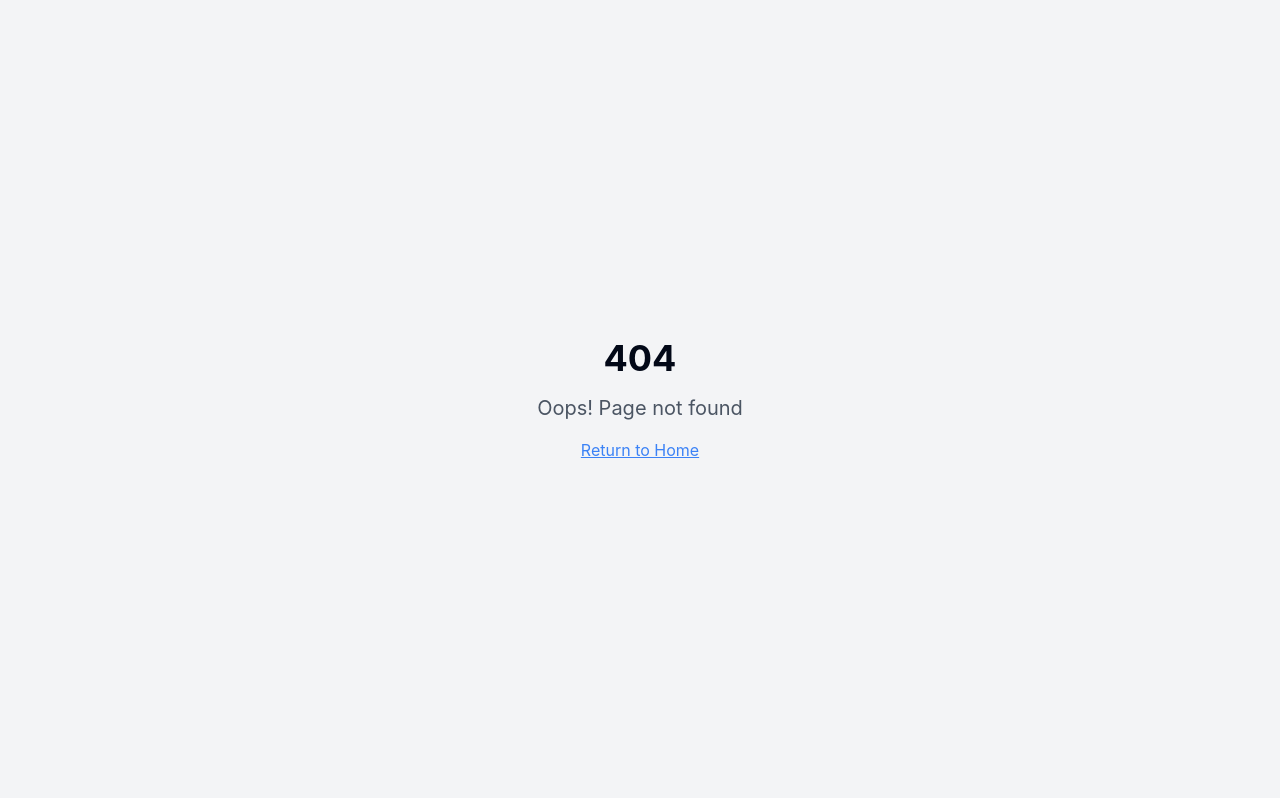
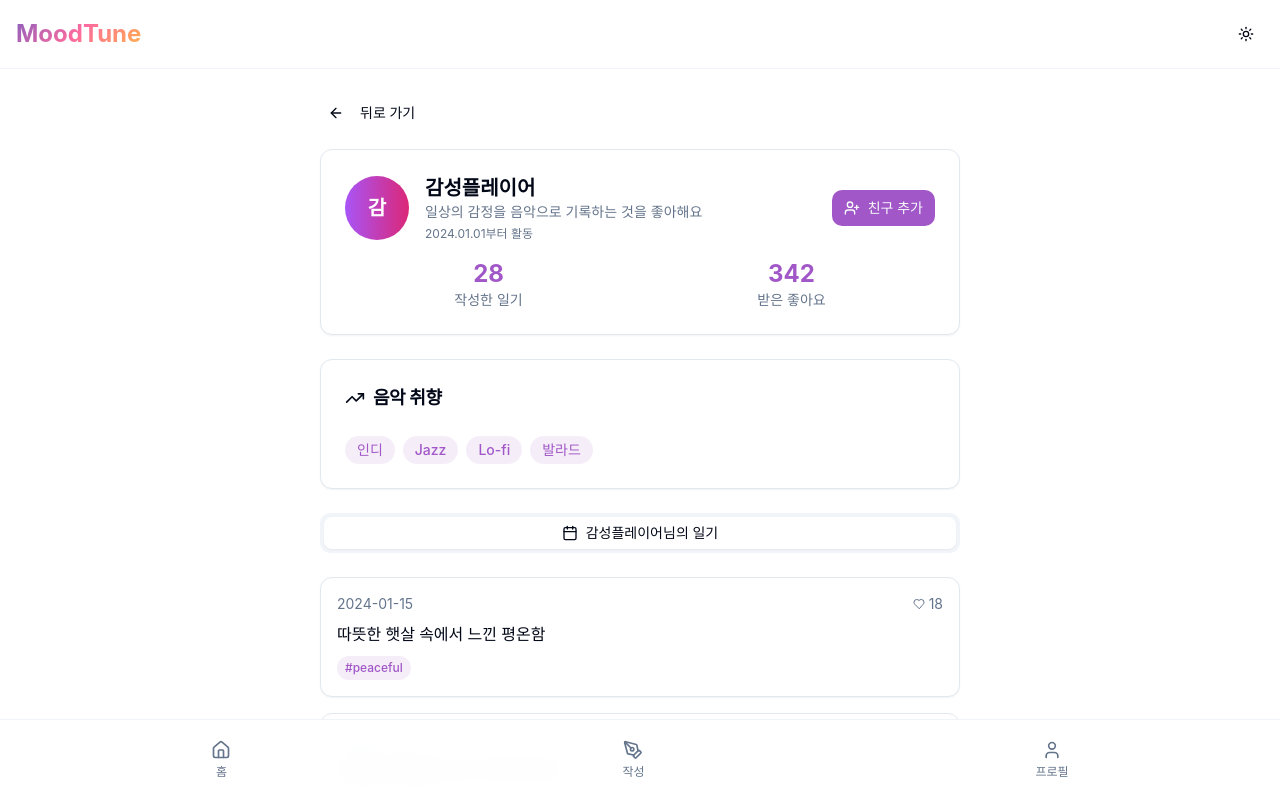
Before and after one commit to ShinjungOh/mood-tune, a React (Vite) app: page /user/1 in a window 1280 px wide. Before the commit this address had no page. Shown: the top 798 px of the page. Built offline with nearby package versions, Linux system fonts and the light colour scheme.

Commit message:
feat: Add user profile details
Displays user's nickname, music genres, total likes, and diary count on profile view. Includes an "Add Friend" button.

```diff
--- a/src/App.tsx
+++ b/src/App.tsx
@@ -9,6 +9,7 @@ import Layout from "./components/Layout";
 import Timeline from "./pages/Timeline";
 import WriteEntry from "./pages/WriteEntry";
 import Profile from "./pages/Profile";
+import UserProfile from "./pages/UserProfile";
 import EntryDetail from "./pages/EntryDetail";
 import NotFound from "./pages/NotFound";
 
@@ -26,6 +27,7 @@ const App = () => (
               <Route index element={<Timeline />} />
               <Route path="/write" element={<WriteEntry />} />
               <Route path="/profile" element={<Profile />} />
+              <Route path="/user/:userId" element={<UserProfile />} />
               <Route path="/entry/:id" element={<EntryDetail />} />
             </Route>
             <Route path="*" element={<NotFound />} />
--- a/src/pages/Timeline.tsx
+++ b/src/pages/Timeline.tsx
@@ -11,6 +11,7 @@ const mockPlaylists = [
     summary: "오늘은 비가 와서 마음이 차분해졌어요",
     mood: "melancholy",
     author: "음악러버",
+    authorId: "user1", // 사용자 ID 추가
     createdAt: "2시간 전",
     likes: 24,
     isFriend: true,
@@ -22,9 +23,10 @@ const mockPlaylists = [
   },
   {
     id: 2,
-    summary: "친구들과 즐거운 시간을 보냈던 하루",
+    summary: "친구들과 즐거운 시간을 보냔던 하루",
     mood: "happy",
     author: "데일리뮤직",
+    authorId: "user2", // 사용자 ID 추가
     createdAt: "5시간 전",
     likes: 43,
     isFriend: false,
@@ -39,6 +41,7 @@ const mockPlaylists = [
     summary: "새로운 도전을 앞두고 설레는 마음",
     mood: "excited",
     author: "감성플레이어",
+    authorId: "user3", // 사용자 ID 추가
     createdAt: "1일 전",
     likes: 18,
     isFriend: true,
--- /dev/null
+++ b/src/pages/UserProfile.tsx
@@ -0,0 +1,177 @@
+
+import { useState } from "react";
+import { useParams, useNavigate } from "react-router-dom";
+import { Card, CardContent, CardHeader, CardTitle } from "@/components/ui/card";
+import { Button } from "@/components/ui/button";
+import { Tabs, TabsContent, TabsList, TabsTrigger } from "@/components/ui/tabs";
+import { Calendar, Music, Heart, TrendingUp, ArrowLeft, UserPlus, UserCheck } from "lucide-react";
+import { useToast } from "@/hooks/use-toast";
+
+const UserProfile = () => {
+  const { userId } = useParams();
+  const navigate = useNavigate();
+  const { toast } = useToast();
+  const [activeTab, setActiveTab] = useState("entries");
+  const [isFriend, setIsFriend] = useState(false);
+
+  // Mock user data - 실제 앱에서는 userId로 API 호출
+  const mockUser = {
+    id: userId,
+    nickname: "감성플레이어",
+    bio: "일상의 감정을 음악으로 기록하는 것을 좋아해요",
+    favoriteGenres: ["인디", "Jazz", "Lo-fi", "발라드"],
+    totalLikes: 342,
+    totalEntries: 28,
+    joinDate: "2024.01.01"
+  };
+
+  const mockEntries = [
+    { id: 1, date: "2024-01-15", summary: "따뜻한 햇살 속에서 느낀 평온함", mood: "peaceful", likes: 18 },
+    { id: 2, date: "2024-01-14", summary: "새로운 카페에서 마신 커피의 여운", mood: "contemplative", likes: 12 },
+    { id: 3, date: "2024-01-13", summary: "친구와의 깊은 대화가 남긴 감동", mood: "grateful", likes: 25 },
+  ];
+
+  const handleAddFriend = () => {
+    setIsFriend(true);
+    toast({
+      title: "친구 추가 완료!",
+      description: `${mockUser.nickname}님과 친구가 되었습니다.`,
+      duration: 2000,
+    });
+  };
+
+  const handleRemoveFriend = () => {
+    setIsFriend(false);
+    toast({
+      title: "친구 삭제",
+      description: `${mockUser.nickname}님과의 친구 관계가 해제되었습니다.`,
+      duration: 2000,
+    });
+  };
+
+  return (
+    <div className="container mx-auto px-4 py-6 max-w-2xl">
+      <div className="animate-fade-in">
+        {/* Back Button */}
+        <Button
+          variant="ghost"
+          onClick={() => navigate(-1)}
+          className="mb-4 p-2"
+        >
+          <ArrowLeft className="h-4 w-4 mr-2" />
+          뒤로 가기
+        </Button>
+
+        {/* User Profile Header */}
+        <Card className="mb-6">
+          <CardContent className="p-6">
+            <div className="flex items-center gap-4 mb-4">
+              <div className="w-16 h-16 rounded-full bg-gradient-to-r from-purple-500 to-pink-600 flex items-center justify-center">
+                <span className="text-white text-xl font-bold">
+                  {mockUser.nickname.charAt(0)}
+                </span>
+              </div>
+              <div className="flex-1">
+                <h2 className="text-xl font-bold">{mockUser.nickname}</h2>
+                <p className="text-muted-foreground text-sm">{mockUser.bio}</p>
+                <p className="text-xs text-muted-foreground mt-1">
+                  {mockUser.joinDate}부터 활동
+                </p>
+              </div>
+              <Button
+                onClick={isFriend ? handleRemoveFriend : handleAddFriend}
+                variant={isFriend ? "outline" : "default"}
+                size="sm"
+                className="flex items-center gap-2"
+              >
+                {isFriend ? (
+                  <>
+                    <UserCheck className="h-4 w-4" />
+                    친구
+                  </>
+                ) : (
+                  <>
+                    <UserPlus className="h-4 w-4" />
+                    친구 추가
+                  </>
+                )}
+              </Button>
+            </div>
+
+            {/* Stats */}
+            <div className="grid grid-cols-2 gap-4 text-center">
+              <div>
+                <p className="text-2xl font-bold text-primary">{mockUser.totalEntries}</p>
+                <p className="text-sm text-muted-foreground">작성한 일기</p>
+              </div>
+              <div>
+                <p className="text-2xl font-bold text-primary">{mockUser.totalLikes}</p>
+                <p className="text-sm text-muted-foreground">받은 좋아요</p>
+              </div>
+            </div>
+          </CardContent>
+        </Card>
+
+        {/* Music Preferences */}
+        <Card className="mb-6">
+          <CardHeader>
+            <CardTitle className="flex items-center gap-2 text-lg">
+              <TrendingUp className="h-5 w-5" />
+              음악 취향
+            </CardTitle>
+          </CardHeader>
+          <CardContent>
+            <div className="flex flex-wrap gap-2">
+              {mockUser.favoriteGenres.map((genre) => (
+                <span
+                  key={genre}
+                  className="px-3 py-1 bg-primary/10 text-primary rounded-full text-sm font-medium"
+                >
+                  {genre}
+                </span>
+              ))}
+            </div>
+          </CardContent>
+        </Card>
+
+        {/* User's Entries */}
+        <Tabs value={activeTab} onValueChange={setActiveTab}>
+          <TabsList className="grid w-full grid-cols-1">
+            <TabsTrigger value="entries" className="flex items-center gap-2">
+              <Calendar className="h-4 w-4" />
+              {mockUser.nickname}님의 일기
+            </TabsTrigger>
+          </TabsList>
+
+          <TabsContent value="entries" className="mt-6">
+            <div className="space-y-4">
+              {mockEntries.map((entry) => (
+                <Card
+                  key={entry.id}
+                  className="hover-scale cursor-pointer transition-all hover:shadow-md"
+                  onClick={() => navigate(`/entry/${entry.id}`)}
+                >
+                  <CardContent className="p-4">
+                    <div className="flex justify-between items-start mb-2">
+                      <span className="text-sm text-muted-foreground">{entry.date}</span>
+                      <div className="flex items-center gap-1 text-sm text-muted-foreground">
+                        <Heart className="h-3 w-3" />
+                        {entry.likes}
+                      </div>
+                    </div>
+                    <p className="font-medium mb-2 hover:text-primary transition-colors">{entry.summary}</p>
+                    <span className="inline-flex items-center px-2 py-1 rounded-full bg-primary/10 text-primary text-xs font-medium">
+                      #{entry.mood}
+                    </span>
+                  </CardContent>
+                </Card>
+              ))}
+            </div>
+          </TabsContent>
+        </Tabs>
+      </div>
+    </div>
+  );
+};
+
+export default UserProfile;
```
